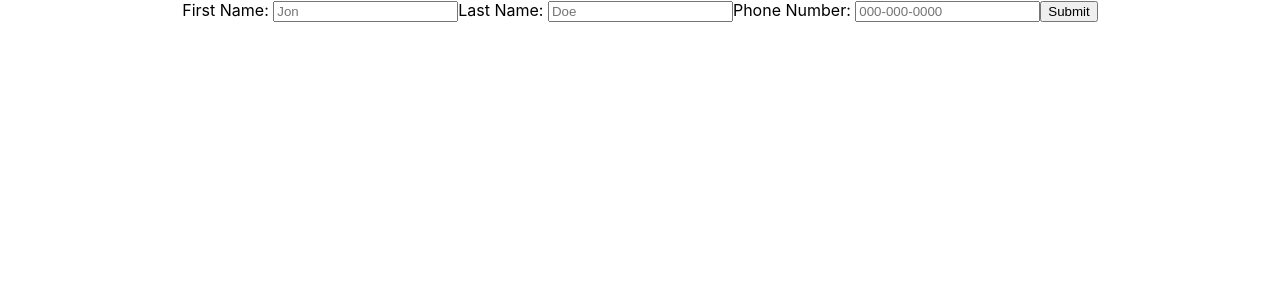
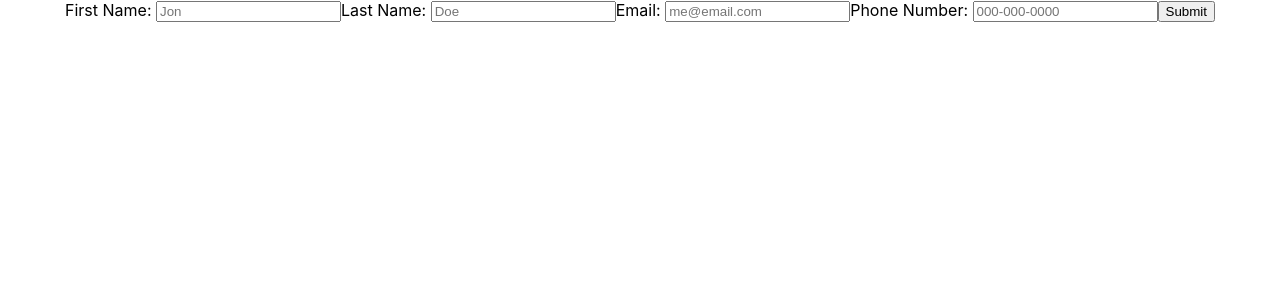
Before and after one commit to Dev-94/form-template-react-hooks, a React (Create React App) app: page / in a window 1280 px wide. Shown: the top 300 px of the page. Built offline with nearby package versions, Linux system fonts and the light colour scheme.

Commit message:
adds email validation and field

```diff
--- a/src/Components/NameForm.jsx
+++ b/src/Components/NameForm.jsx
@@ -8,12 +8,14 @@ export default function NameForm(props) {
     const { value: firstName, bind: bindFirstName, reset: resetFirstName } = useInput('');
     const { value: lastName, bind: bindLastName, reset: resetLastName } = useInput('');
     const { value: phoneNumber, bind: bindNumber, reset: resetNumber } = useInput('');
+    const { value: email, bind: bindEmail, reset: resetEmail } = useInput('');
 
     const handleSubmit = (event) => {
-        alert(`Submitting ${firstName} ${lastName} ${phoneNumber}`);
+        alert(`Submitting ${firstName} ${lastName} ${phoneNumber} ${email}`);
         resetFirstName();
         resetLastName();
         resetNumber();
+        resetEmail();
     };
     /* PSEUDOCODE FOR IMPLEMENTING NAME VALIDATION */
     // before it is submitted, it must be validated; after it is typed, it must be validated
@@ -23,11 +25,12 @@ export default function NameForm(props) {
     // return true, handle submit fires off
     // return false, sends alert message 'please input valid name'
 
-    const validate = (event, inputFirstName = bindFirstName.value, inputLastName = bindLastName.value, inputNumber = bindNumber.value) => {
+    const validate = (event, inputFirstName = bindFirstName.value, inputLastName = bindLastName.value, inputNumber = bindNumber.value, inputEmail = bindEmail.value) => {
         event.preventDefault()
         const names = /^\D{2,}$/;
         const number = /^\d{3}-\d{3}-\d{4}$/;
-        if (names.test(inputFirstName) && names.test(inputLastName)) {
+        const emails = /[\w-]+@([\w-]+\.)+[\w-]+/;
+        if (names.test(inputFirstName) && names.test(inputLastName) && emails.test(inputEmail)) {
             if (number.test(inputNumber)) {
                 handleSubmit()
             } else {
@@ -47,7 +50,9 @@ export default function NameForm(props) {
             <label>
                 Last Name: <input type="text" placeholder="Doe" {...bindLastName} />
             </label>
-
+            <label>
+                Email: <input type="text" placeholder="me@email.com" {...bindEmail} />
+            </label>
             <label>
                 Phone Number: <input type="text" placeholder="000-000-0000" {...bindNumber} />
             </label>
```
